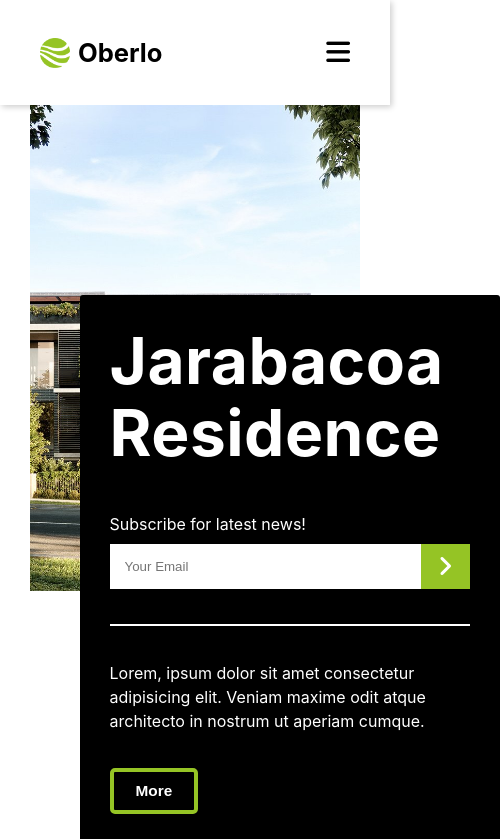
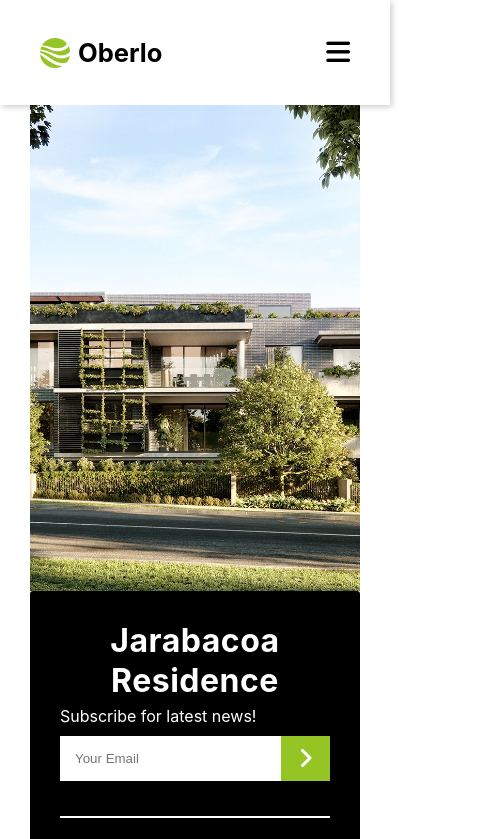
Before and after one commit to Kmonterohenriquez/housing, a React (Create React App) app: page / in a window 390 px wide. Shown: the top 839 px of the page, 500 px wide, since content can reach past the window. Built offline with nearby package versions, Linux system fonts and the light colour scheme.

Commit message:
Showcase more responsive

```diff
--- a/src/Components/Showcase/Showcase.sass
+++ b/src/Components/Showcase/Showcase.sass
@@ -71,3 +71,23 @@
 
             &:hover
                 background: #95C425
+
+    @media screen and ( max-width: 700px  )
+        .Showcase
+            &-box
+                position: relative
+                width: 100%
+                bottom: 0px
+                left: 0%
+                box-sizing: border-box
+                padding: 30px
+                min-height: 00px
+
+
+                .title
+                    text-align: center
+                    color: white
+                    font-size: 2rem
+                    line-height: 2.5rem
+                    letter-spacing: .5px
+                    margin-bottom: 5px
```
